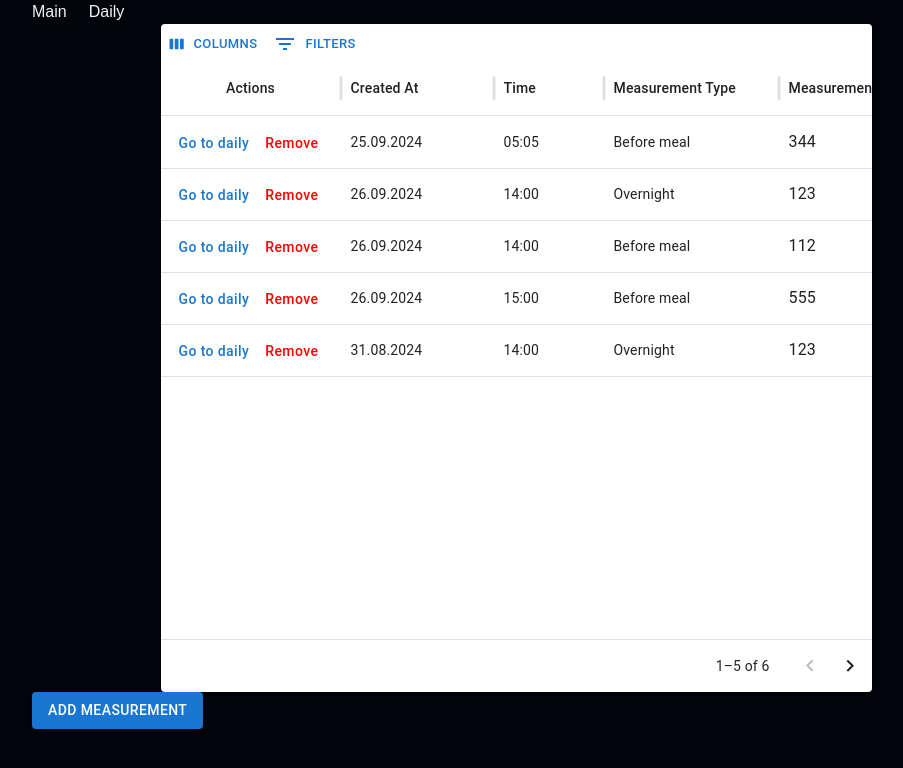
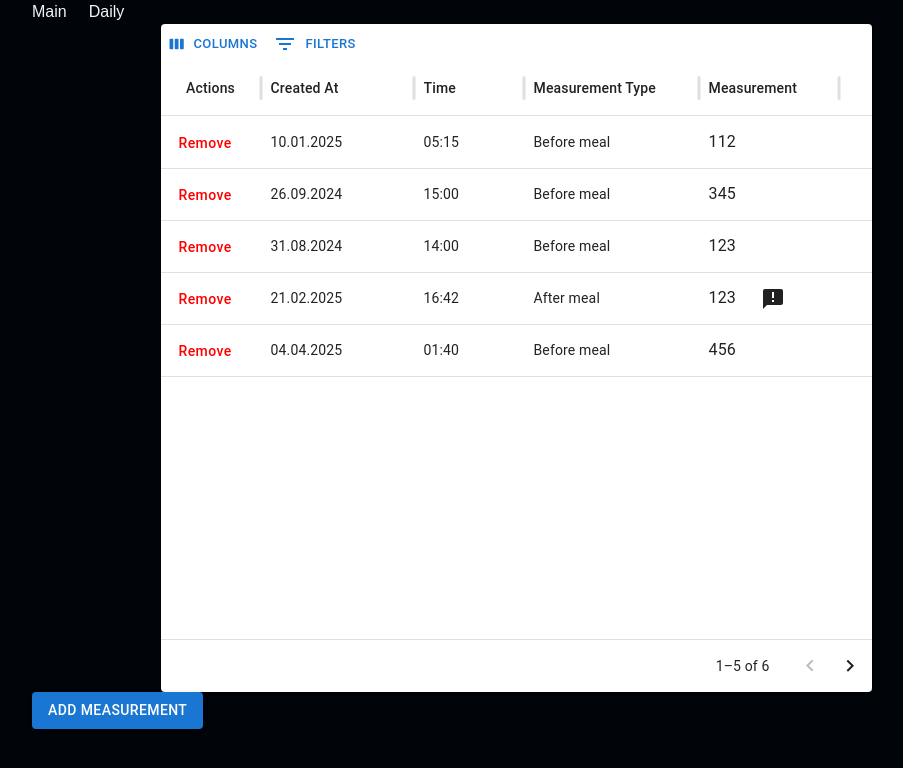
Before and after one commit to Vladislav-096/blood-sugar-monitoring-diary, a React (Vite) app: page / in a window 1280 px wide. Shown: the top 768 px of the page, without its empty margins (124-1027 px from the left). Built offline with nearby package versions, Linux system fonts and the light colour scheme; data requests are answered from the project's data file; a web font is replaced by a local one.

Commit message:
refactor: renamed files and folders related to edit cells and render cells components, moved some logic to reusable components

```diff
--- a/db.json
+++ b/db.json
@@ -1,43 +1,27 @@
 {
   "measurements": [
     {
-      "id": "1",
-      "createdAt": 1727260055,
-      "updatedAt": 1743789706,
-      "time": "05:05",
-      "typeOfMeasurement": "1",
-      "measurement": 344
-    },
-    {
-      "id": "3",
-      "createdAt": 1727353655,
-      "updatedAt": 1727260055,
-      "time": "14:00",
-      "typeOfMeasurement": "4",
-      "measurement": 123
-    },
-    {
       "id": "6",
-      "createdAt": 1727368055,
-      "updatedAt": 1743790553,
-      "time": "14:00",
+      "createdAt": 1736542800,
+      "updatedAt": 1743816377,
+      "time": "05:15",
       "typeOfMeasurement": "1",
       "measurement": 112
     },
     {
       "id": "7",
       "createdAt": 1727371655,
-      "updatedAt": 1743683105,
+      "updatedAt": 1743815933,
       "time": "15:00",
       "typeOfMeasurement": "1",
-      "measurement": 555
+      "measurement": 345
     },
     {
       "id": "8",
       "createdAt": 1725138000,
-      "updatedAt": 1743795454,
+      "updatedAt": 1743816435,
       "time": "14:00",
-      "typeOfMeasurement": "4",
+      "typeOfMeasurement": "1",
       "measurement": 123,
       "afterMealMeasurement": {
         "meal": [
@@ -58,7 +42,7 @@
       "updatedAt": 1740145363,
       "time": "16:42",
       "typeOfMeasurement": "2",
-      "measurement": 888,
+      "measurement": 123,
       "afterMealMeasurement": {
         "meal": [
           {
@@ -67,6 +51,22 @@
           }
         ]
       }
+    },
+    {
+      "id": "019602f6-9d6a-7268-a124-f0a9314cf4e3",
+      "createdAt": 1743806426,
+      "time": "01:40",
+      "updatedAt": 1743806438,
+      "typeOfMeasurement": "1",
+      "measurement": 456
+    },
+    {
+      "id": "0196038b-de1d-74cb-a582-706edd93dec3",
+      "createdAt": 1743816214,
+      "time": "04:23",
+      "updatedAt": 1743816220,
+      "typeOfMeasurement": "1",
+      "measurement": 675
     }
   ],
   "typesOfMeasuremens": [
--- /dev/null
+++ b/src/components/ActionsCells/ActionsCells.tsx
@@ -0,0 +1,28 @@
+import { Button } from "@mui/material";
+import { Measurement } from "../../app/measurements";
+
+interface ActionsCells {
+  row: Measurement;
+  setIdToRemove: React.Dispatch<React.SetStateAction<string>>;
+  handleOpenRemoveConfirmModal: () => void;
+}
+
+export const ActionsCells = ({
+  row,
+  setIdToRemove,
+  handleOpenRemoveConfirmModal,
+}: ActionsCells) => {
+  return (
+    <Button
+      variant="text"
+      color="primary"
+      sx={{ textTransform: "none", color: "red" }}
+      onClick={() => {
+        setIdToRemove(row.id);
+        handleOpenRemoveConfirmModal();
+      }}
+    >
+      Remove
+    </Button>
+  );
+};
--- a/src/components/CustomDatePicker/CustomDatePicker.tsx
+++ b/src/components/CreatedAtEditCells/CreatedAtEditCells.tsx
@@ -6,17 +6,17 @@ import { useState } from "react";
 import { CheckoutState } from "../../types/types";
 import { EditCellLoader } from "../EditCellLoader/EditCellLoader";
 
-interface CustomDatePicker {
+interface CreatedAtEditCells {
   initialValue: string;
   params: GridRenderEditCellParams;
   editStatus: CheckoutState;
 }
 
-export const CustomDatePicker = ({
+export const CreatedAtEditCells = ({
   initialValue,
   params,
   editStatus,
-}: CustomDatePicker) => {
+}: CreatedAtEditCells) => {
   const [date, setDate] = useState<string>(initialValue); // YYYY-MM-DD
 
   const handleOnDateChange = (newValue: dayjs.Dayjs | null) => {
--- a/src/components/EditCellLoader/EditCellLoader.tsx
+++ b/src/components/EditCellLoader/EditCellLoader.tsx
@@ -17,7 +17,7 @@ export const EditCellLoader = ({ children, editStatus }: EditCellLoader) => {
       }}
     >
       {children}
-      {editStatus === "READY" && (
+      {editStatus === "LOADING" && (
         <Box
           sx={{
             position: "absolute",
--- /dev/null
+++ b/src/components/MeasurementRenderCells/MeasurementRenderCells.tsx
@@ -0,0 +1,61 @@
+import {
+  Box,
+  styled,
+  Tooltip,
+  tooltipClasses,
+  TooltipProps,
+  Typography,
+} from "@mui/material";
+import { Meals, Measurement } from "../../app/measurements";
+import AnnouncementIcon from "@mui/icons-material/Announcement";
+
+interface MeasurementRenderCells {
+  row: Measurement;
+}
+
+export const MeasurementRenderCells = ({ row }: MeasurementRenderCells) => {
+  const HtmlTooltip = styled(({ className, ...props }: TooltipProps) => (
+    <Tooltip {...props} classes={{ popper: className }} />
+  ))(({ theme }) => ({
+    [`& .${tooltipClasses.tooltip}`]: {
+      backgroundColor: "#f5f5f9",
+      color: "rgba(0, 0, 0, 0.87)",
+      maxWidth: 220,
+      fontSize: theme.typography.pxToRem(12),
+      border: "1px solid #dadde9",
+    },
+  }));
+
+  if (row.typeOfMeasurement === "2" && row.afterMealMeasurement) {
+    const meals: Meals = row.afterMealMeasurement?.meal;
+
+    return (
+      <Box>
+        <Typography sx={{ paddingRight: "25px" }} component="span">
+          {row.measurement}
+        </Typography>
+        <HtmlTooltip
+          title={
+            <>
+              {meals.map((item, index) => (
+                <li key={index}>
+                  <span>{item.dish}</span> <span>{item.portion}</span>
+                </li>
+              ))}
+            </>
+          }
+        >
+          <AnnouncementIcon />
+        </HtmlTooltip>
+      </Box>
+    );
+  }
+
+  return (
+    <Box>
+      <Typography sx={{ paddingRight: "25px" }} component="span">
+        {row.measurement}
+      </Typography>
+    </Box>
+  );
+};
--- a/src/components/Table/Table.tsx
+++ b/src/components/Table/Table.tsx
@@ -1,8 +1,4 @@
-import {
-  Meals,
-  Measurement,
-  TypesOfMeasurements,
-} from "../../app/measurements";
+import { Measurement, TypesOfMeasurements } from "../../app/measurements";
 import {
   DataGrid,
   GridCellParams,
@@ -12,49 +8,42 @@ import {
   GridValidRowModel,
 } from "@mui/x-data-grid";
 import { getDateStringFromUnix } from "../../utils/getDateStringFromUnix";
-import { Box, Button, Paper, Typography } from "@mui/material";
-import { styled } from "@mui/material/styles";
-import Tooltip, { TooltipProps, tooltipClasses } from "@mui/material/Tooltip";
-import AnnouncementIcon from "@mui/icons-material/Announcement";
+import { Paper } from "@mui/material";
 import React, { useState } from "react";
 import { ConfirmModal } from "../ConfirmModal/ConfirmModal";
 import { CheckoutState, MeasurementData } from "../../types/types";
 import { EditAfterMeasurementModal } from "../../features/editAfterMealMeasurementModal/EditAfterMealMeasurementModa";
 import { initialAfterMealMeasurement } from "../../constants/constants";
-import { CustomSelectTypeOfMeasurement } from "../CustomSelectTypeOfMeasurement/CustomSelectTypeOfMeasurement";
-import { CustomDatePicker } from "../CustomDatePicker/CustomDatePicker";
+import { CreatedAtEditCells } from "../CreatedAtEditCells/CreatedAtEditCells";
 import {
   convertTime,
   convertTimestampToDate,
 } from "../../utils/dateTimeConvert";
 import dayjs from "dayjs";
 import { areObjectsEqual } from "../../utils/areObjectsEqual";
-import { CustomTimePicker } from "../CustomTimePicker/CustomTimePicker";
+import { TimeEditCells } from "../TimeEditCells/TimeEditCells";
 import { CustomTableToolbar } from "../CustomTableToolbar/CustomTableToolbar";
 import { CustomDateFilterField } from "../CustomDateFilterField/CustomDateFilterField";
 import { CustomMeasurementTypeFilterField } from "../CustomMeasurementTypeFilterField/CustomMeasurementTypeFilterField";
 import { FetchMeasurementResponse } from "../../features/shared/slices/measurementsSlice";
-import { CustomMeasurementEditField } from "../CustomMeasurementEditField";
+import { MeasurementRenderEditCells } from "../MeasrementRenderEditCells/MeasurementRenderEditCells";
+import { ActionsCells } from "../ActionsCells/ActionsCells";
+import { MeasurementRenderCells } from "../MeasurementRenderCells/MeasurementRenderCells";
+import { TypeOfMeasurementEditCells } from "../TypeOfMeasurementEditCells/TypeOfMeasurementEditCells";
 
 interface Table {
   rows: Measurement[];
   typesOfMeasurement: TypesOfMeasurements;
-  dispatchFilteredMeasurements: (data: number) => void;
   dispatchRemoveMeasurement: (id: string) => void;
   dispatchEditMeasurementSync: (
     data: MeasurementData
   ) => Promise<FetchMeasurementResponse>;
   editStatus: CheckoutState;
-  // getMeasurementsStatus: CheckoutState;
-  // typesOfMeasurementStatus: CheckoutState;
 }
 
 export const Table = ({
   rows,
   typesOfMeasurement,
-  // getMeasurementsStatus,
-  // typesOfMeasurementStatus,
-  dispatchFilteredMeasurements,
   dispatchRemoveMeasurement,
   dispatchEditMeasurementSync,
   editStatus,
@@ -79,40 +68,6 @@ export const Table = ({
 
   console.log("Table");
 
-  const HtmlTooltip = styled(({ className, ...props }: TooltipProps) => (
-    <Tooltip {...props} classes={{ popper: className }} />
-  ))(({ theme }) => ({
-    [`& .${tooltipClasses.tooltip}`]: {
-      backgroundColor: "#f5f5f9",
-      color: "rgba(0, 0, 0, 0.87)",
-      maxWidth: 220,
-      fontSize: theme.typography.pxToRem(12),
-      border: "1px solid #dadde9",
-    },
-  }));
-
-  // const commonRenderCell = (param: GridRenderCellParams) => {
-  //   return (
-  //     <HtmlTooltip title={param.value}>
-  //       <span>{param.value}</span>
-  //     </HtmlTooltip>
-  //   );
-  // };
-
-  // type Row = (typeof rows)[number];
-
-  // const editValue: GridValueSetter<Row> = (value, row) => {
-  //   Promise.resolve().then(() => {
-  //     const data = {
-  //       id: row.id as string,
-  //       data: { measurement: Number(value) },
-  //     };
-  //     dispatchEditMeasurement(data);
-  //   });
-
-  //   return { ...row, measurement: Number(value) };
-  // };
-
   const columns: GridColDef[] = [
     // {
     //   field: "id",
@@ -125,36 +80,17 @@ export const Table = ({
     {
       field: "actions",
       headerName: "Actions",
-      width: 180,
+      width: 100,
       headerAlign: "center",
       sortable: false,
       disableColumnMenu: true,
-      renderCell: (param) => {
-        const currentRow: Measurement = param.row;
-        return (
-          <>
-            <Button
-              variant="text"
-              color="primary"
-              sx={{ textTransform: "none" }}
-              onClick={() => handleRowClick(currentRow.createdAt)}
-            >
-              Go to daily
-            </Button>
-            <Button
-              variant="text"
-              color="primary"
-              sx={{ textTransform: "none", color: "red" }}
-              onClick={() => {
-                setIdToRemove(currentRow.id);
-                handleOpenRemoveConfirmModal();
-              }}
-            >
-              Remove
-            </Button>
-          </>
-        );
-      },
+      renderCell: (param) => (
+        <ActionsCells
+          row={param.row}
+          setIdToRemove={setIdToRemove}
+          handleOpenRemoveConfirmModal={handleOpenRemoveConfirmModal}
+        />
+      ),
       filterable: false,
     },
     {
@@ -187,7 +123,7 @@ export const Table = ({
       editable: true,
       renderEditCell: (params: GridRenderEditCellParams) => {
         return (
-          <CustomDatePicker
+          <CreatedAtEditCells
             editStatus={editStatus}
             initialValue={convertTimestampToDate(params.value)} // YYYY-MM-DD
             params={params}
@@ -230,7 +166,7 @@ export const Table = ({
       editable: true,
       renderEditCell: (params: GridRenderEditCellParams) => {
         return (
-          <CustomTimePicker
+          <TimeEditCells
             editStatus={editStatus}
             initialValue={convertTime(params.value)}
             params={params}
@@ -278,12 +214,10 @@ export const Table = ({
       },
       editable: true,
       renderEditCell: (params: GridRenderEditCellParams) => (
-        <CustomSelectTypeOfMeasurement
+        <TypeOfMeasurementEditCells
           editStatus={editStatus}
           typesOfMeasurements={typesOfMeasurement}
           params={params}
-          // dispatchEditMeasurement={dispatchEditMeasurement}
-          // row={params.row}
           initialValue={params.value}
         />
       ),
@@ -292,46 +226,9 @@ export const Table = ({
       field: "measurement",
       headerName: "Measurement",
       width: 140,
-      renderCell: (param) => {
-        const currentRow: Measurement = param.row;
-        if (
-          currentRow.typeOfMeasurement === "2" &&
-          currentRow.afterMealMeasurement
-        ) {
-          const meals: Meals = currentRow.afterMealMeasurement?.meal;
-
-          return (
-            <Box>
-              <Typography sx={{ paddingRight: "25px" }} component="span">
-                {param.row.measurement}
-              </Typography>
-              <HtmlTooltip
-                title={
-                  <>
-                    {meals.map((item, index) => (
-                      <li key={index}>
-                        <span>{item.dish}</span> <span>{item.portion}</span>
-                      </li>
-                    ))}
-                  </>
-                }
-              >
-                <AnnouncementIcon />
-              </HtmlTooltip>
-            </Box>
-          );
-        }
-
-        return (
-          <Box>
-            <Typography sx={{ paddingRight: "25px" }} component="span">
-              {param.row.measurement}
-            </Typography>
-          </Box>
-        );
-      },
+      renderCell: (param) => <MeasurementRenderCells row={param.row} />,
       renderEditCell: (params: GridRenderEditCellParams) => (
-        <CustomMeasurementEditField params={params} editStatus={editStatus} />
+        <MeasurementRenderEditCells params={params} editStatus={editStatus} />
       ),
       editable: true,
     },
@@ -349,10 +246,6 @@ export const Table = ({
     pageSize: number;
   }) => {
     setPaginationModel(newPaginationModel);
-  };
-
-  const handleRowClick = (createdAt: number) => {
-    dispatchFilteredMeasurements(createdAt);
   };
 
   // const handleCellEditStop = (params: GridCellParams, event: MuiEvent) => {
--- a/src/components/CustomTimePicker/CustomTimePicker.tsx
+++ b/src/components/TimeEditCells/TimeEditCells.tsx
@@ -6,17 +6,17 @@ import { useState } from "react";
 import { CheckoutState } from "../../types/types";
 import { EditCellLoader } from "../EditCellLoader/EditCellLoader";
 
-interface CustomTimePicker {
+interface TimeEditCells {
   initialValue: string;
   params: GridRenderEditCellParams;
   editStatus: CheckoutState;
 }
 
-export const CustomTimePicker = ({
+export const TimeEditCells = ({
   initialValue,
   params,
   editStatus,
-}: CustomTimePicker) => {
+}: TimeEditCells) => {
   const [convertedTime, setConvertedTime] = useState<string>(initialValue); // YYYY-MM-DDTHH:mm
 
   const handleOnTimeChange = (newValue: dayjs.Dayjs | null) => {
--- a/src/features/diaryTable/DiaryTable.tsx
+++ b/src/features/diaryTable/DiaryTable.tsx
@@ -135,7 +135,6 @@ export const DiaryTable = () => {
         // getTypesOfMeasurementStatus={getTypesOfMeasurementStatus}
         // getMeasurementsStatus={getMeasurementsStatus}
         typesOfMeasurement={typesOfMeasurement}
-        dispatchFilteredMeasurements={dispatchFilteredMeasurements}
         dispatchRemoveMeasurement={dispatchRemoveMeasurement}
         dispatchEditMeasurementSync={dispatchEditMeasurementSync}
         // dispatchAfterMealMeasurement={dispatchAfterMealMeasurement}
```
Also changed, not shown: src/components/MeasrementRenderEditCells/MeasurementRenderEditCells.tsx (renamed from src/components/CustomMeasurementEditField.tsx, +5 -5 lines), src/components/TypeOfMeasurementEditCells/TypeOfMeasurementEditCells.tsx (renamed from src/components/CustomSelectTypeOfMeasurement/CustomSelectTypeOfMeasurement.tsx, +3 -5 lines).
